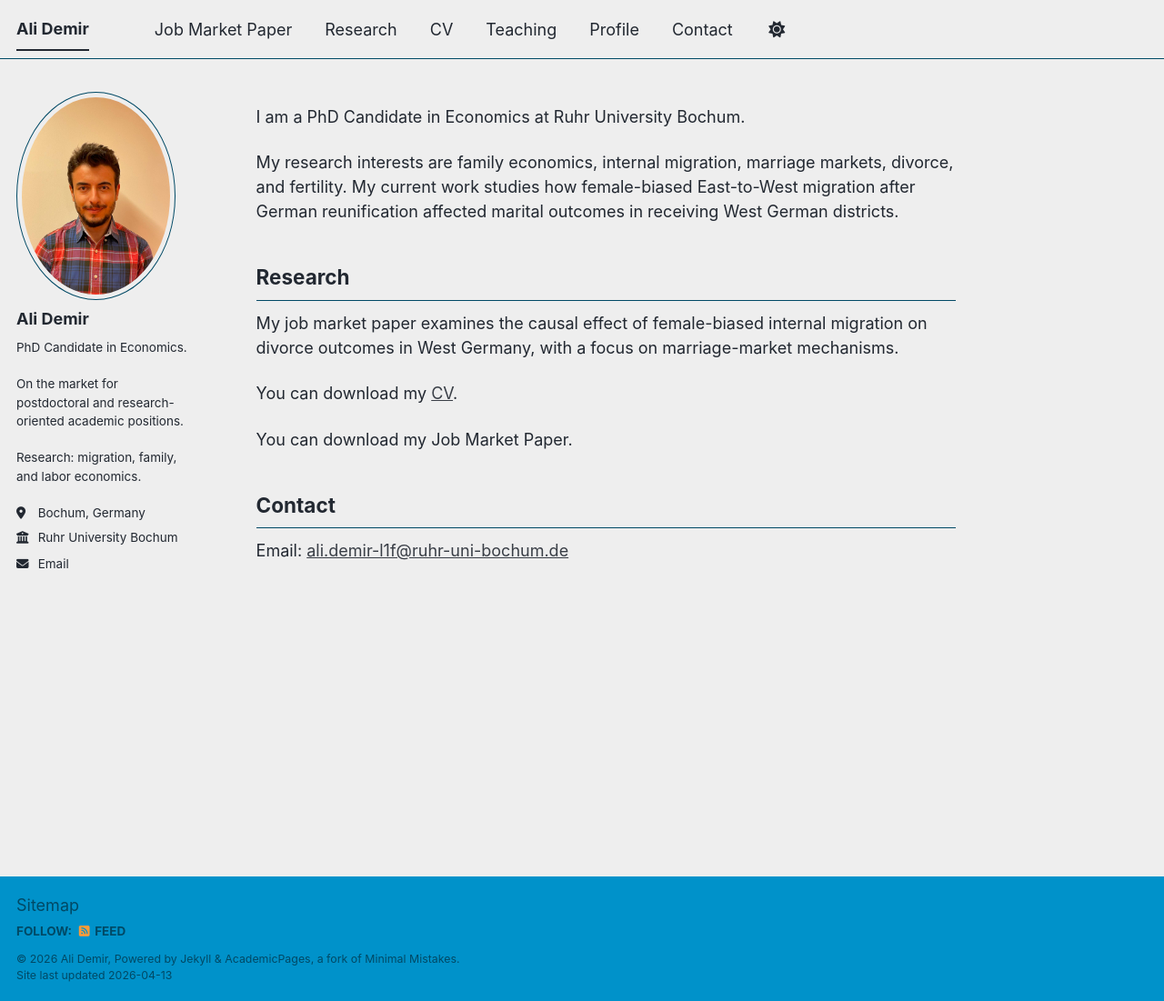
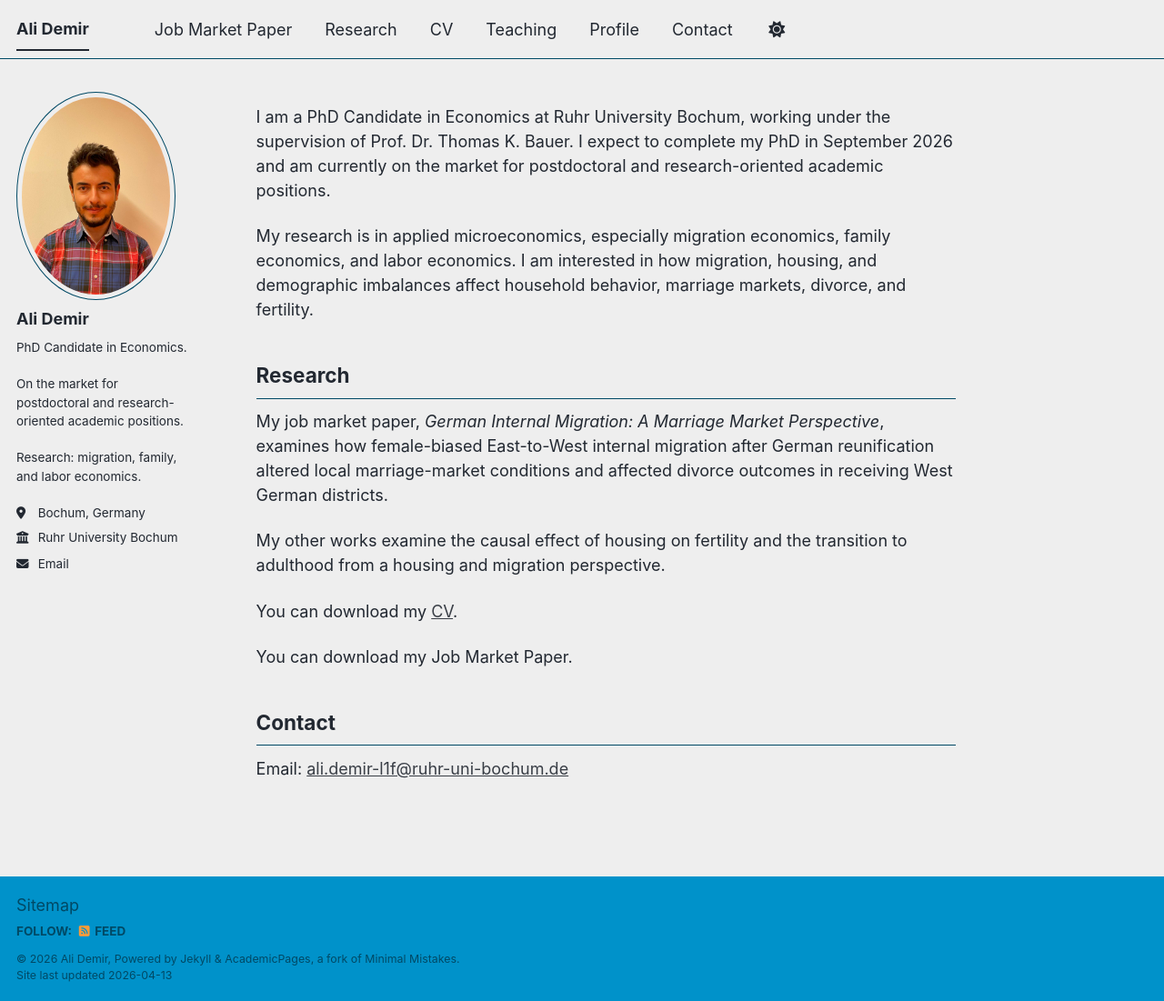
Before and after one commit to alidemir1995ad-alt/alidemir1995ad-alt.github.io, a Jekyll site: the page built from _pages/about.md, in a window 1280 px wide and 1101 px high. Shown: the whole window at 91% size. Built offline with Jekyll 4.4.1, drawn with Linux system fonts in a browser that asks for light colours; a script bundle is joined from its source files by our own code; library files that are not in the unit come from our copies.

Commit message:
Update about.md

```diff
--- a/_pages/about.md
+++ b/_pages/about.md
@@ -7,13 +7,15 @@ redirect_from:
   - /about.html
 ---
 
-I am a PhD Candidate in Economics at Ruhr University Bochum.
+I am a PhD Candidate in Economics at Ruhr University Bochum, working under the supervision of Prof. Dr. Thomas K. Bauer. I expect to complete my PhD in September 2026 and am currently on the market for postdoctoral and research-oriented academic positions.
 
-My research interests are family economics, internal migration, marriage markets, divorce, and fertility. My current work studies how female-biased East-to-West migration after German reunification affected marital outcomes in receiving West German districts.
+My research is in applied microeconomics, especially migration economics, family economics, and labor economics. I am interested in how migration, housing, and demographic imbalances affect household behavior, marriage markets, divorce, and fertility.
 
 ## Research
 
-My job market paper examines the causal effect of female-biased internal migration on divorce outcomes in West Germany, with a focus on marriage-market mechanisms.
+My job market paper, *German Internal Migration: A Marriage Market Perspective*, examines how female-biased East-to-West internal migration after German reunification altered local marriage-market conditions and affected divorce outcomes in receiving West German districts.
+
+My other works examine the causal effect of housing on fertility and the transition to adulthood from a housing and migration perspective.
 
 You can download my [CV](url:/files/Vitae.pdf).
 
```
